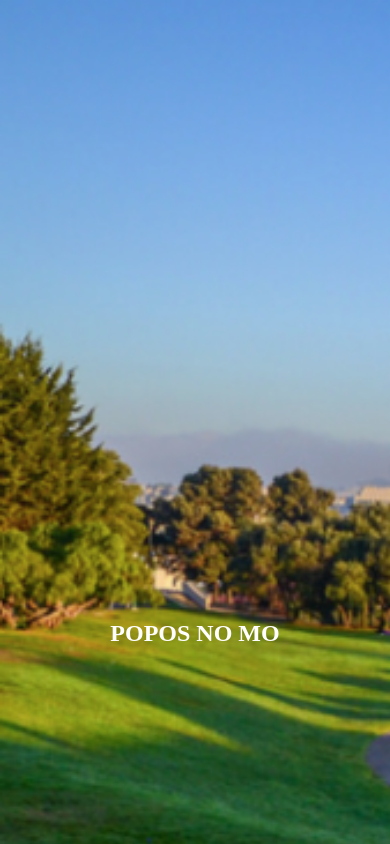
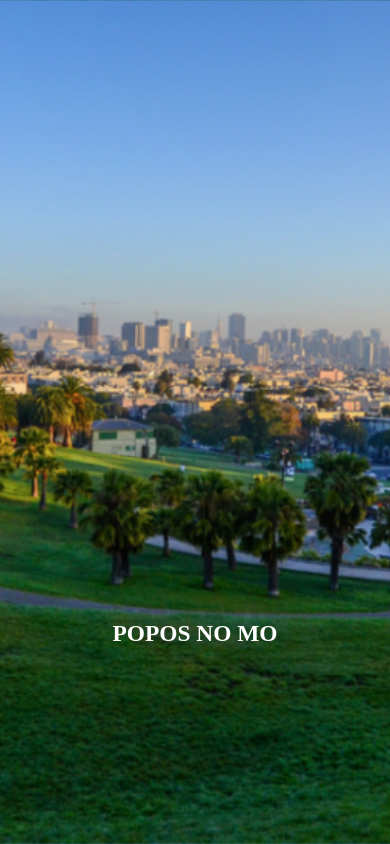
Before and after one commit to Rawan-Mo/SFPOPOS, a plain HTML site: page index.html in a window 390 px wide. Shown: the top 844 px of the page. Drawn offline with Linux system fonts and the light colour scheme.

Commit message:
Responsive attempt #1

```diff
--- a/index.html
+++ b/index.html
@@ -2,7 +2,7 @@
 <html lang="en-US">
 <head>
     <meta charset="UTF-8">
-    <meta name="viewport" content="width=device-width, initial-scale=1">
+    <meta name="viewport" content="width=device-width, initial-scale=1.0">
     <meta http-equiv="X-UA-Compatible" content="ie=edge">
     <link rel="stylesheet" href="style.css">
     <title>SF POPOS</title> <!-- Title of the page displayed on browser tab -->
@@ -10,7 +10,7 @@
 
 <body>
     <div id="landing">
-        <h2 style="color:white">POPOS NO MO</h2>
+        <h1 style="color:white;font-size: 6vw;">POPOS NO MO</h1>
     </div>
 
 
--- a/style.css
+++ b/style.css
@@ -24,5 +24,9 @@ div{
 
 div:nth-child(1){
     background-image: url(images/img_1.png);
+    background-position: center center;
+    background-repeat: no-repeat;
+    background-attachment: fixed;
+    background-color: aliceblue; /* this is the color that will be displayed while teh background image is loading */
     background-size: cover;
 }
```
